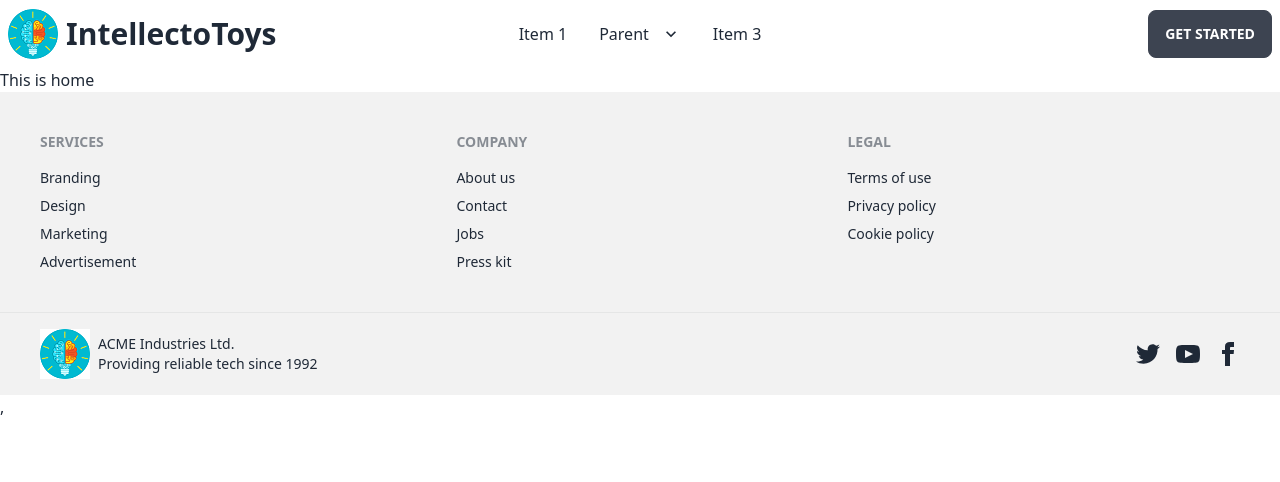
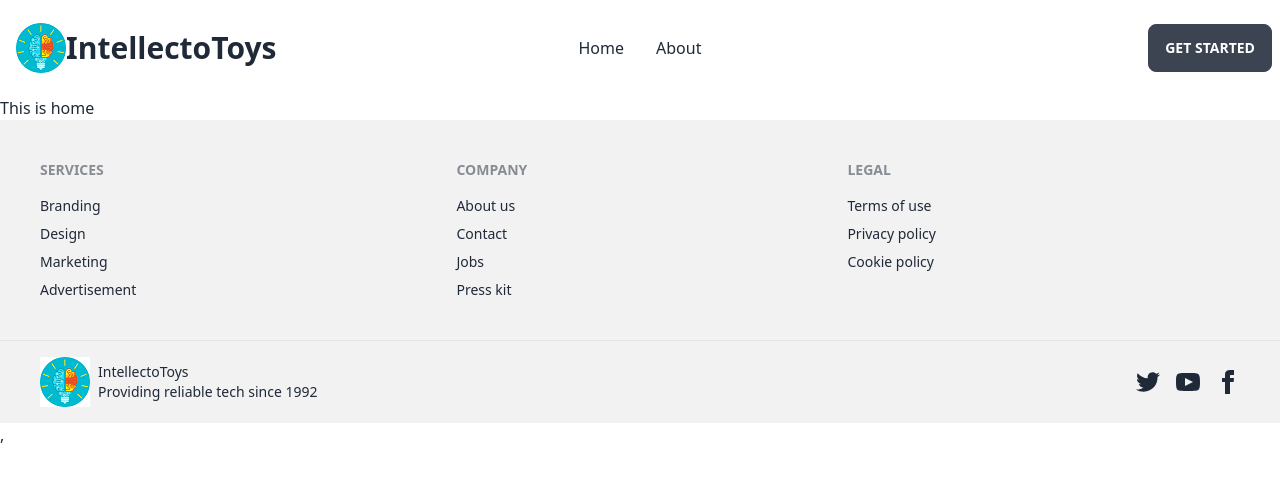
Before and after one commit to Raqibur-Rahman/-IntellectoToys-Client-Side, a React (Vite) app: page / in a window 1280 px wide. Shown: the top 482 px of the page. Built offline with nearby package versions, Linux system fonts and the light colour scheme.

Commit message:
Navbar and footer completed

```diff
--- a/src/pages/Shared/Footer/Footer.jsx
+++ b/src/pages/Shared/Footer/Footer.jsx
@@ -28,7 +28,7 @@ const Footer = () => {
             <footer className="footer px-10 py-4 border-t bg-base-200 text-base-content border-base-300">
                 <div className="items-center grid-flow-col">
                    <img src={logo} alt="" />
-                    <p>ACME Industries Ltd. <br />Providing reliable tech since 1992</p>
+                    <p>IntellectoToys <br />Providing reliable tech since 1992</p>
                 </div>
                 <div className="md:place-self-center md:justify-self-end">
                     <div className="grid grid-flow-col gap-4">
--- a/src/pages/Shared/Navbar/Navbar.jsx
+++ b/src/pages/Shared/Navbar/Navbar.jsx
@@ -1,46 +1,41 @@
 import { Link } from 'react-router-dom';
 import logo from '../../../assets/images/logo.png'
 const Navbar = () => {
+    const navItems = <>
+    <li>
+        <Link to='/'>Home</Link>
+        <Link to='/about'>About</Link>
+        {/* <Link>Home</Link>
+        <Link>Home</Link> */}
+    </li>
+    </>
     return (
         <div>
-            <div className="navbar bg-base-100">
+            <div className="navbar bg-base-100 lg:h-24">
                 <div className="navbar-start">
                     <div className="dropdown">
                         <label tabIndex={0} className="btn btn-ghost lg:hidden">
                             <svg xmlns="http://www.w3.org/2000/svg" className="h-5 w-5" fill="none" viewBox="0 0 24 24" stroke="currentColor"><path strokeLinecap="round" strokeLinejoin="round" strokeWidth="2" d="M4 6h16M4 12h8m-8 6h16" /></svg>
                         </label>
                         <ul tabIndex={0} className="menu menu-compact dropdown-content mt-3 p-2 shadow bg-base-100 rounded-box w-52">
-                            <li><a>Item 1</a></li>
-                            <li tabIndex={0}>
-                                <a className="justify-between">
-                                    Parent
-                                    <svg className="fill-current" xmlns="http://www.w3.org/2000/svg" width="24" height="24" viewBox="0 0 24 24"><path d="M8.59,16.58L13.17,12L8.59,7.41L10,6L16,12L10,18L8.59,16.58Z" /></svg>
-                                </a>
-                                <ul className="p-2">
-                                    <li><a>Submenu 1</a></li>
-                                    <li><a>Submenu 2</a></li>
-                                </ul>
-                            </li>
-                            <li><a>Item 3</a></li>
+                           {navItems}
                         </ul>
                     </div>
-                    <Link to="/" ><img src={logo} alt="" /></Link>
-                    <Link to="/" className="text-3xl font-bold m-1 p-1">IntellectoToys</Link>
+
+                    <Link to="/" className="lg:text-3xl font-bold lg:m-1 lg:p-1 ">
+                        <div className='flex items-center'>
+                            <div>
+                                <img src={logo} alt="" />
+                            </div>
+                            <div>
+                                IntellectoToys
+                            </div>
+                        </div>
+                    </Link>
                 </div>
                 <div className="navbar-center hidden lg:flex">
                     <ul className="menu menu-horizontal px-1">
-                        <li><a>Item 1</a></li>
-                        <li tabIndex={0}>
-                            <a>
-                                Parent
-                                <svg className="fill-current" xmlns="http://www.w3.org/2000/svg" width="20" height="20" viewBox="0 0 24 24"><path d="M7.41,8.58L12,13.17L16.59,8.58L18,10L12,16L6,10L7.41,8.58Z" /></svg>
-                            </a>
-                            <ul className="p-2">
-                                <li><a>Submenu 1</a></li>
-                                <li><a>Submenu 2</a></li>
-                            </ul>
-                        </li>
-                        <li><a>Item 3</a></li>
+                      {navItems}
                     </ul>
                 </div>
                 <div className="navbar-end">
```
Also changed, not shown: src/pages/Home/Home/Banner/Banner.jsx (added).
